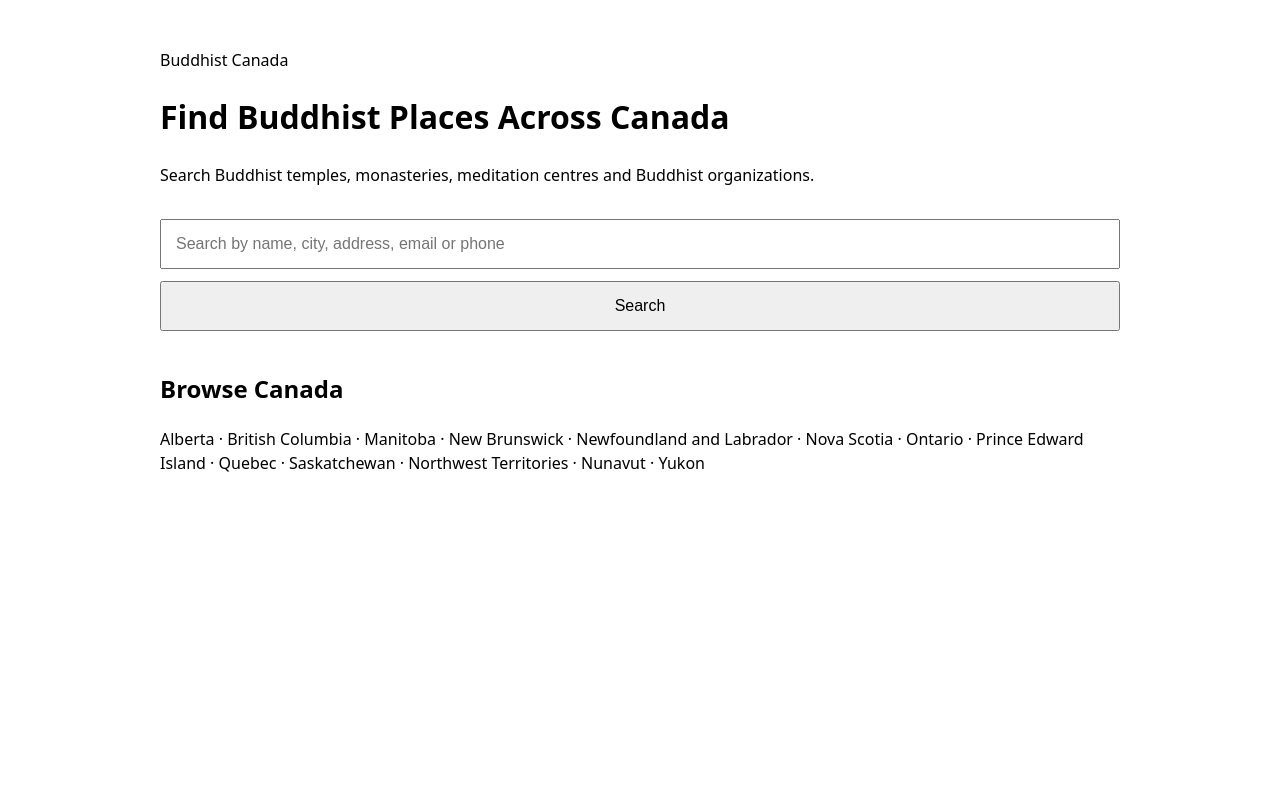
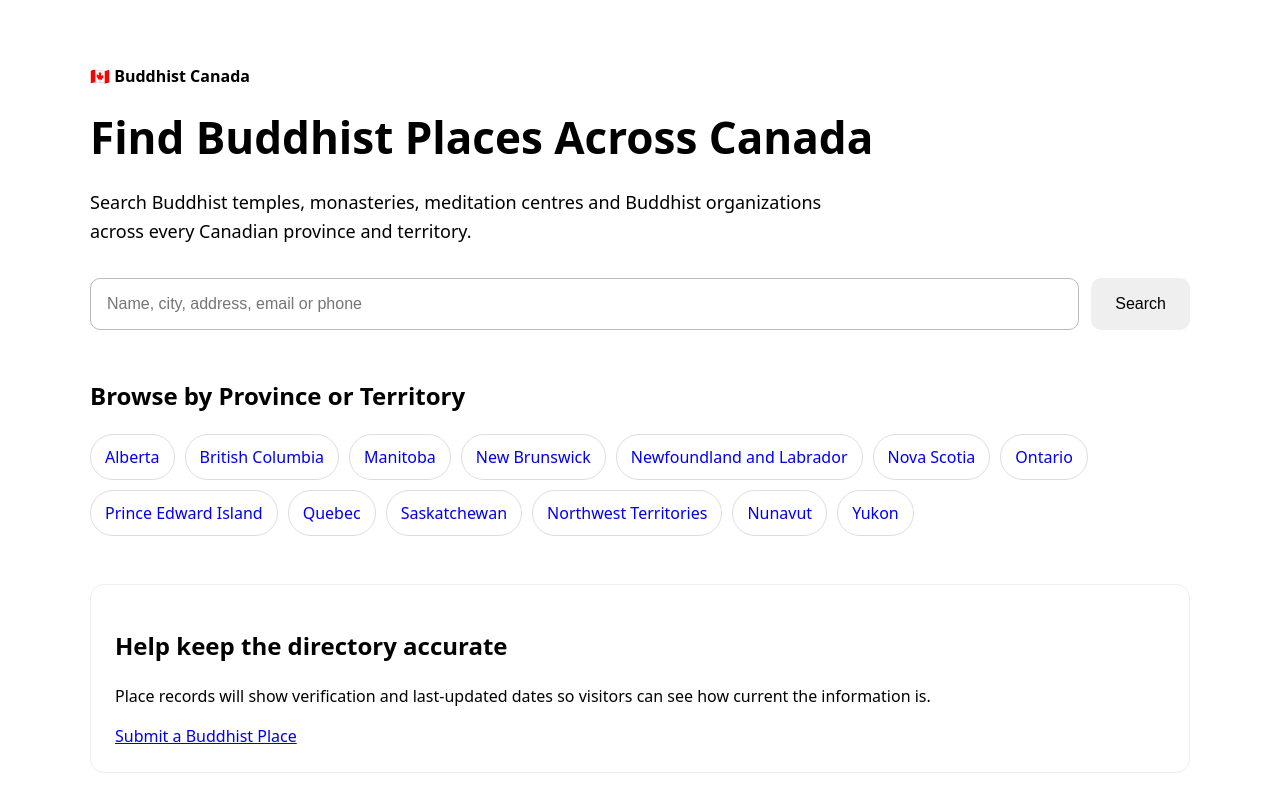
Before and after one commit to buddhistcanada/buddhist-canada, a Next.js app: page / in a window 1280 px wide. Shown: the top 812 px of the page. Built offline with nearby package versions, Linux system fonts and the light colour scheme.

Commit message:
Build Buddhist Canada homepage and province navigation

```diff
--- a/app/page.tsx
+++ b/app/page.tsx
@@ -1,25 +1,48 @@
+const provinces = [
+  'Alberta', 'British Columbia', 'Manitoba', 'New Brunswick',
+  'Newfoundland and Labrador', 'Nova Scotia', 'Ontario',
+  'Prince Edward Island', 'Quebec', 'Saskatchewan',
+  'Northwest Territories', 'Nunavut', 'Yukon'
+]
+
 export default function HomePage() {
   return (
-    <main style={{ maxWidth: 960, margin: '0 auto', padding: 32 }}>
+    <main style={{ maxWidth: 1100, margin: '0 auto', padding: '48px 20px', fontFamily: 'system-ui, sans-serif' }}>
       <header>
-        <p>Buddhist Canada</p>
-        <h1>Find Buddhist Places Across Canada</h1>
-        <p>Search Buddhist temples, monasteries, meditation centres and Buddhist organizations.</p>
+        <p style={{ fontWeight: 700 }}>🇨🇦 Buddhist Canada</p>
+        <h1 style={{ fontSize: 44, margin: '12px 0' }}>Find Buddhist Places Across Canada</h1>
+        <p style={{ fontSize: 18, lineHeight: 1.6, maxWidth: 760 }}>
+          Search Buddhist temples, monasteries, meditation centres and Buddhist organizations across every Canadian province and territory.
+        </p>
       </header>
 
-      <form action="/search" style={{ display: 'grid', gap: 12, marginTop: 32 }}>
+      <form action="/search" method="get" style={{ display: 'flex', gap: 12, flexWrap: 'wrap', marginTop: 32 }}>
         <input
           name="q"
-          placeholder="Search by name, city, address, email or phone"
+          placeholder="Name, city, address, email or phone"
           aria-label="Search Buddhist places"
-          style={{ padding: 14, fontSize: 16 }}
+          style={{ flex: '1 1 480px', padding: 16, fontSize: 16, border: '1px solid #bbb', borderRadius: 10 }}
         />
-        <button type="submit" style={{ padding: 14, fontSize: 16 }}>Search</button>
+        <button type="submit" style={{ padding: '16px 24px', fontSize: 16, border: 0, borderRadius: 10, cursor: 'pointer' }}>
+          Search
+        </button>
       </form>
 
-      <section style={{ marginTop: 40 }}>
-        <h2>Browse Canada</h2>
-        <p>Alberta · British Columbia · Manitoba · New Brunswick · Newfoundland and Labrador · Nova Scotia · Ontario · Prince Edward Island · Quebec · Saskatchewan · Northwest Territories · Nunavut · Yukon</p>
+      <section style={{ marginTop: 48 }}>
+        <h2>Browse by Province or Territory</h2>
+        <div style={{ display: 'flex', gap: 10, flexWrap: 'wrap', marginTop: 16 }}>
+          {provinces.map((province) => (
+            <a key={province} href={`/search?province=${encodeURIComponent(province)}`} style={{ padding: '10px 14px', border: '1px solid #ddd', borderRadius: 999, textDecoration: 'none' }}>
+              {province}
+            </a>
+          ))}
+        </div>
+      </section>
+
+      <section style={{ marginTop: 48, padding: 24, border: '1px solid #eee', borderRadius: 14 }}>
+        <h2>Help keep the directory accurate</h2>
+        <p>Place records will show verification and last-updated dates so visitors can see how current the information is.</p>
+        <a href="/submit">Submit a Buddhist Place</a>
       </section>
     </main>
   )
```
